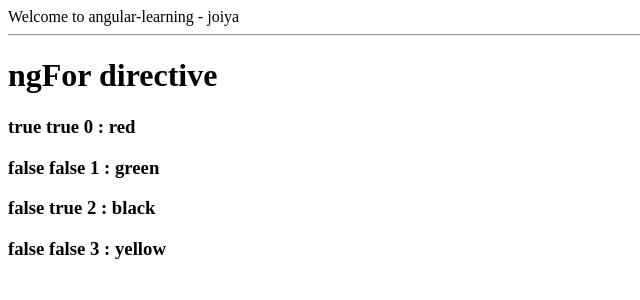
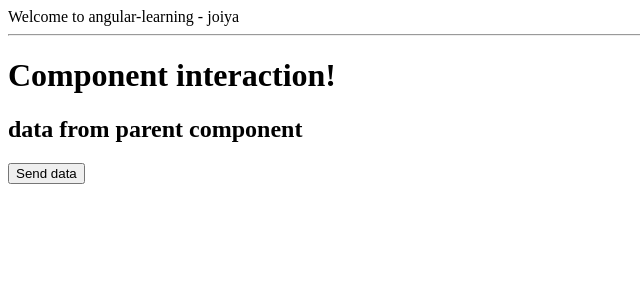
Before and after one commit to abdur-rehman-ali/Angular-learning-1.0, an Angular app: page / in a window 1280 px wide. Shown: the top 300 px of the page, without its empty margins (0-640 px from the left). Built offline with nearby package versions, Linux system fonts and the light colour scheme.

Commit message:
Component interaction

```diff
--- a/src/app/app.component.html
+++ b/src/app/app.component.html
@@ -11,7 +11,9 @@
 <!-- <app-test6></app-test6> -->
 <!-- <app-test7></app-test7> -->
 <!-- <app-test8></app-test8> -->
-<app-test9></app-test9>
+<!-- <app-test9></app-test9> -->
+<h1>{{message}}</h1>
+<app-test10 (childEvent)="message=$event" [parentData]="data"></app-test10>
 
 
 
--- a/src/app/app.component.ts
+++ b/src/app/app.component.ts
@@ -8,4 +8,6 @@ import { Component } from '@angular/core';
 export class AppComponent {
   title = 'angular-learning';
   name = 'joiya';
+  public data = 'data from parent component';
+  public message = "";
 }
--- a/src/app/app.module.ts
+++ b/src/app/app.module.ts
@@ -14,6 +14,7 @@ import { Test6Component } from './test6/test6.component';
 import { Test7Component } from './test7/test7.component';
 import { Test8Component } from './test8/test8.component';
 import { Test9Component } from './test9/test9.component';
+import { Test10Component } from './test10/test10.component';
 
 @NgModule({
   declarations: [
@@ -27,7 +28,8 @@ import { Test9Component } from './test9/test9.component';
     Test6Component,
     Test7Component,
     Test8Component,
-    Test9Component
+    Test9Component,
+    Test10Component
   ],
   imports: [
     BrowserModule,
--- /dev/null
+++ b/src/app/test10/test10.component.html
@@ -0,0 +1,4 @@
+<h1>Component interaction!</h1>
+<h2>{{data}}</h2>
+
+<button (click)="fireEvent()" >Send data</button>
--- /dev/null
+++ b/src/app/test10/test10.component.ts
@@ -0,0 +1,25 @@
+import { Component, EventEmitter, Input, OnInit, Output } from '@angular/core';
+
+@Component({
+  selector: 'app-test10',
+  templateUrl: './test10.component.html',
+  styleUrls: ['./test10.component.css']
+})
+export class Test10Component implements OnInit {
+
+  @Input('parentData') public data="";
+
+  @Output() public childEvent = new EventEmitter();
+  public fetch_data = 'Data from child to parent';
+
+  constructor() { }
+
+  ngOnInit(): void {
+  }
+
+  fireEvent(){
+    this.childEvent.emit(this.fetch_data);
+
+  }
+
+}
```
Also changed, not shown: src/app/test10/test10.component.css (added), 1 other file (tests, documents, lock files or other folders).
